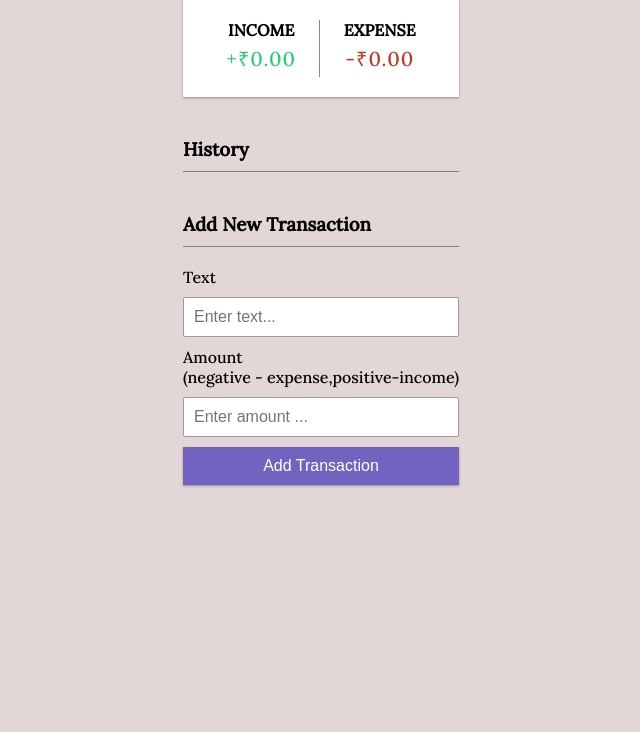
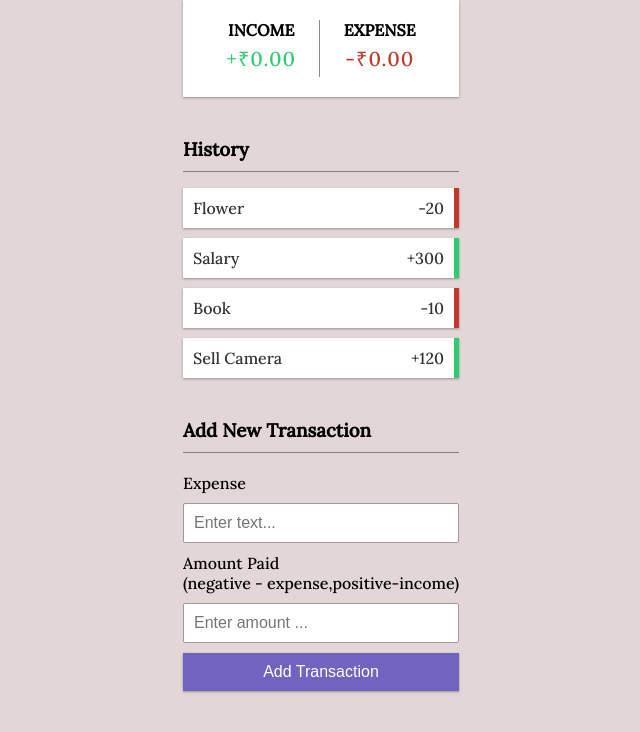
Before and after one commit to rojinabraham/Expense-Tracker, a plain HTML site: page index.html in a window 1280 px wide. Shown: the part 184-916 px from the top of the page, without its empty margins (319-959 px from the left). Before the commit the page ends 800 px from the top, so only its background shows below. Drawn offline with Linux system fonts and the light colour scheme.

Commit message:
inital innit js to add data

```diff
--- a/index.html
+++ b/index.html
@@ -36,12 +36,12 @@
       <h3>Add New Transaction</h3>
       <form id="form">
         <div class="form-control">
-          <label for="text">Text</label>
+          <label for="text">Expense</label>
           <input type="text" id="text" placeholder="Enter text..." />
         </div>
         <div class="form-control">
           <label for="amount"
-            >Amount <br />(negative - expense,positive-income)</label
+            >Amount Paid<br />(negative - expense,positive-income)</label
           >
           <input type="number" id="amount" placeholder="Enter amount ..." />
         </div>
--- a/script.js
+++ b/script.js
@@ -0,0 +1,37 @@
+const balance = document.getElementById("balance");
+const money_plus = document.getElementById("money-plus");
+const money_minus = document.getElementById("money-minus");
+const list = document.getElementById("list");
+const form = document.getElementById("form");
+const text = document.getElementById("text");
+const amount = document.getElementById("balance");
+
+const dummyTransactions = [
+  { id: 1, text: "Flower", amount: -20 },
+  { id: 2, text: "Salary", amount: 300 },
+  { id: 3, text: "Book", amount: -10 },
+  { id: 4, text: "Sell Camera", amount: 120 },
+];
+
+let transactions = dummyTransactions;
+
+//add trasaction to DOM
+function addTransactionDOM(transaction) {
+  //get sign
+  const sign = transaction.amount < 0 ? "-" : "+";
+  const item = document.createElement("li");
+  item.classList.add(transaction.amount < 0 ? "minus" : "plus");
+  item.innerHTML = `
+    ${transaction.text}<span>${sign}${Math.abs(
+    transaction.amount
+  )}</span><button class="delete-btn">X</button>
+    `;
+  list.appendChild(item);
+  console.log(item);
+}
+
+//init app
+(function innit() {
+  list.innerHTML = "";
+  transactions.forEach(addTransactionDOM);
+})();
--- a/style.css
+++ b/style.css
@@ -105,7 +105,7 @@ input[type="number"] {
   margin: 10px 0;
 }
 .list .plus {
-  border-right: 5px #2ecc71;
+  border-right: 5px solid #2ecc71;
 }
 .list .minus {
   border-right: 5px solid #c0392b;
```
